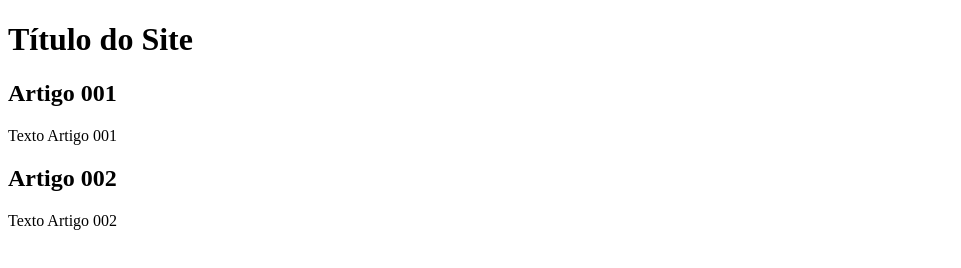
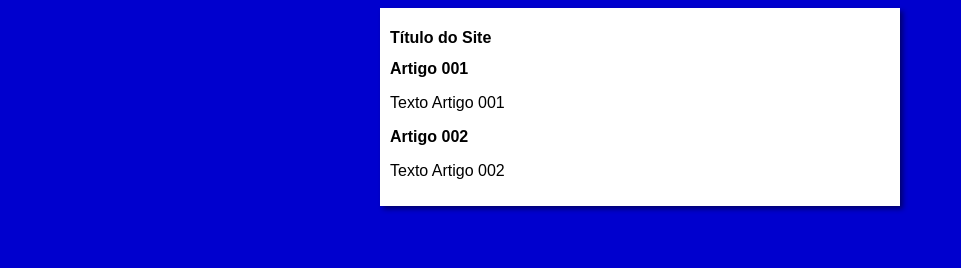
Before and after one commit to PDR-prog/projeto-site, a plain HTML site: page index.html in a window 1280 px wide. Shown: the whole page, without its empty margins (0-961 px from the left). Drawn offline with Linux system fonts and the light colour scheme.

Commit message:
iniciei o design

```diff
--- /dev/null
+++ b/estilos/style.css
@@ -0,0 +1,17 @@
+* {
+    font-family: Arial, Helvetica, sans-serif;
+    font-size: 16px;
+}
+
+body {
+    background-color: rgb(0, 0, 206);
+
+}
+
+main {
+    background-color: white;
+    width: 500px;
+    margin: auto;
+    padding: 10px;
+    box-shadow: 3px 3px 5px rgba(0, 0, 0, 0.466);
+}
--- a/index.html
+++ b/index.html
@@ -4,6 +4,7 @@
     <meta charset="UTF-8">
     <meta name="viewport" content="width=device-width, initial-scale=1.0">
     <title>Título do Site</title>
+    <link rel="stylesheet" href="estilos/style.css">
 </head>
 <body>
    <main>
```
